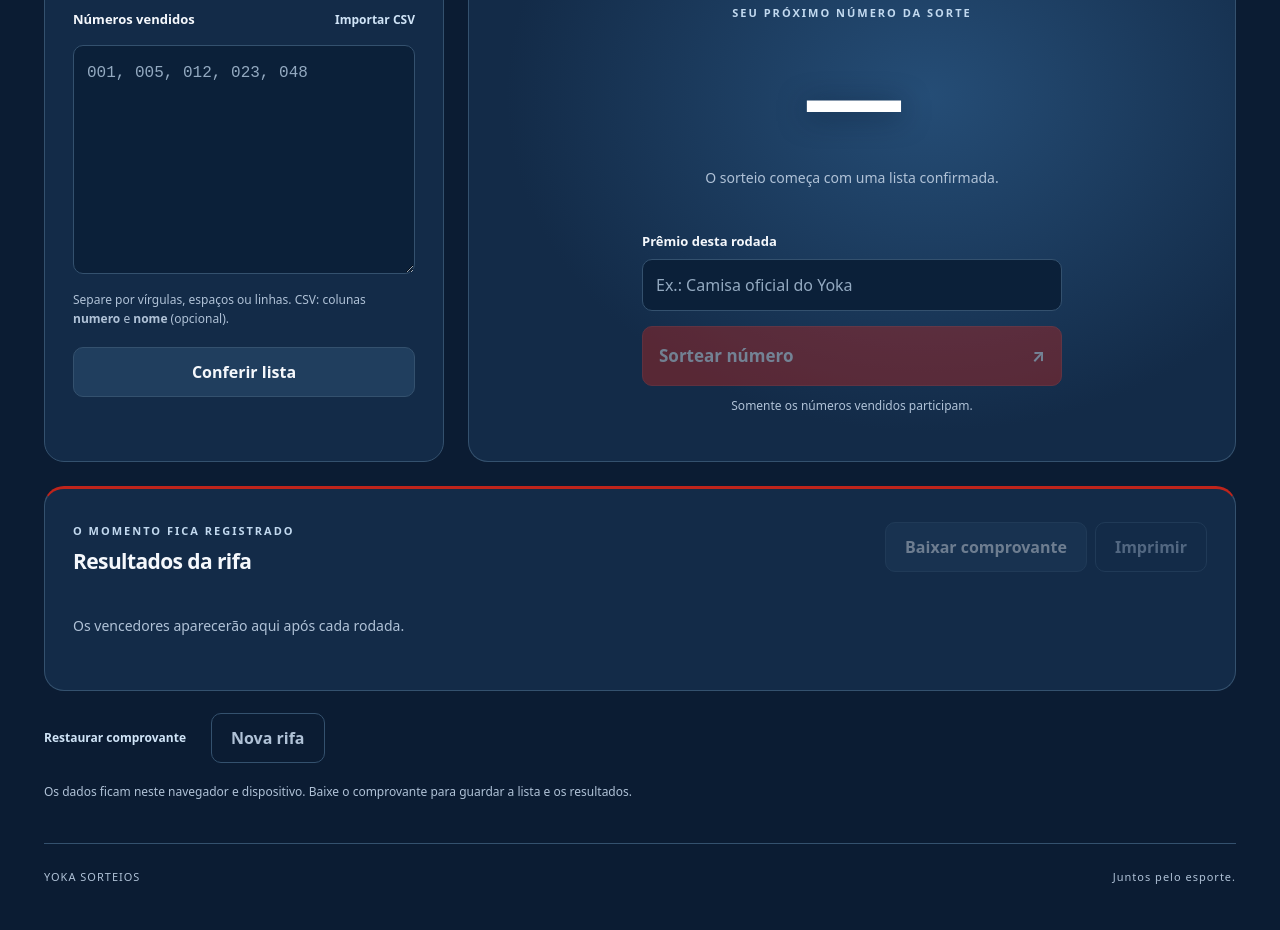
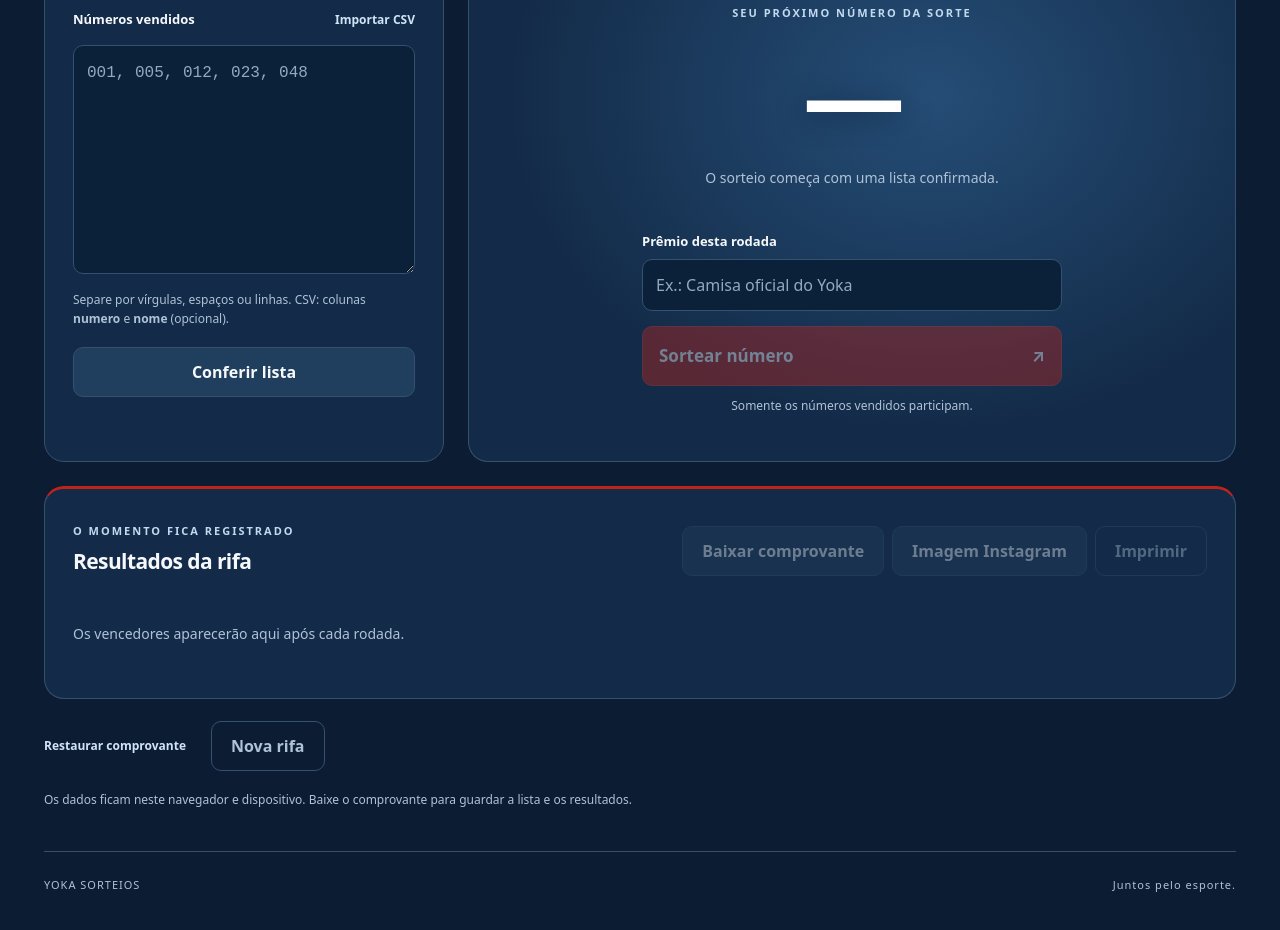
Before and after one commit to joaogerd/yoka-sorteios, a website with bundled scripts: page public/index.html in a window 1280 px wide. Shown: the part 547-1477 px from the top of the page. Built offline with nearby package versions, Linux system fonts and the light colour scheme.

Commit message:
feat: add Instagram result export and print title

```diff
--- a/public/index.html
+++ b/public/index.html
@@ -12,7 +12,7 @@
 <section class="panel stage" id="stage"><div class="stage-top"><span class="live"><i></i> <span id="status">AGUARDANDO A LISTA</span></span><span id="event-title">Yoka Sorteios</span></div><div class="score"><div><strong id="total">0</strong><span>vendidos</span></div><div><strong id="remaining">0</strong><span>disponíveis</span></div><div><strong id="drawn">0</strong><span>sorteados</span></div></div>
 <div class="winner-wrap"><span class="eyebrow" id="winner-label">SEU PRÓXIMO NÚMERO DA SORTE</span><div id="winner" class="winner" aria-live="polite">—</div><p id="winner-name">O sorteio começa com uma lista confirmada.</p></div>
 <div class="draw-controls"><label for="prize">Prêmio desta rodada</label><input id="prize" maxlength="200" placeholder="Ex.: Camisa oficial do Yoka"><button id="draw" class="primary wide" disabled>Sortear número <span aria-hidden="true">↗</span></button><p class="hint center" id="draw-hint">Somente os números vendidos participam.</p></div></section></div>
-<section class="panel history"><div class="history-head"><div><span class="eyebrow">O MOMENTO FICA REGISTRADO</span><h2>Resultados da rifa</h2></div><div class="tools"><button id="export" class="secondary" disabled>Baixar comprovante</button><button id="print" class="quiet" disabled>Imprimir</button></div></div><div id="results"><p class="empty">Os vencedores aparecerão aqui após cada rodada.</p></div></section>
+<section class="panel history"><div class="history-head"><div><span class="eyebrow">O MOMENTO FICA REGISTRADO</span><h2>Resultados da rifa</h2><p id="print-title" class="print-only"></p></div><div class="tools"><button id="export" class="secondary" disabled>Baixar comprovante</button><button id="instagram" class="secondary" disabled>Imagem Instagram</button><button id="print" class="quiet" disabled>Imprimir</button></div></div><div id="results"><p class="empty">Os vencedores aparecerão aqui após cada rodada.</p></div></section>
 <div class="bottom-tools"><label class="file-button" for="backup">Restaurar comprovante<input id="backup" type="file" accept=".json,application/json" hidden></label><button id="reset" class="quiet">Nova rifa</button></div><p class="storage-note">Os dados ficam neste navegador e dispositivo. Baixe o comprovante para guardar a lista e os resultados.</p>
 </main><footer><span>YOKA SORTEIOS</span><span>Juntos pelo esporte.</span></footer>
 <script type="module" src="app.js"></script></body></html>
```
